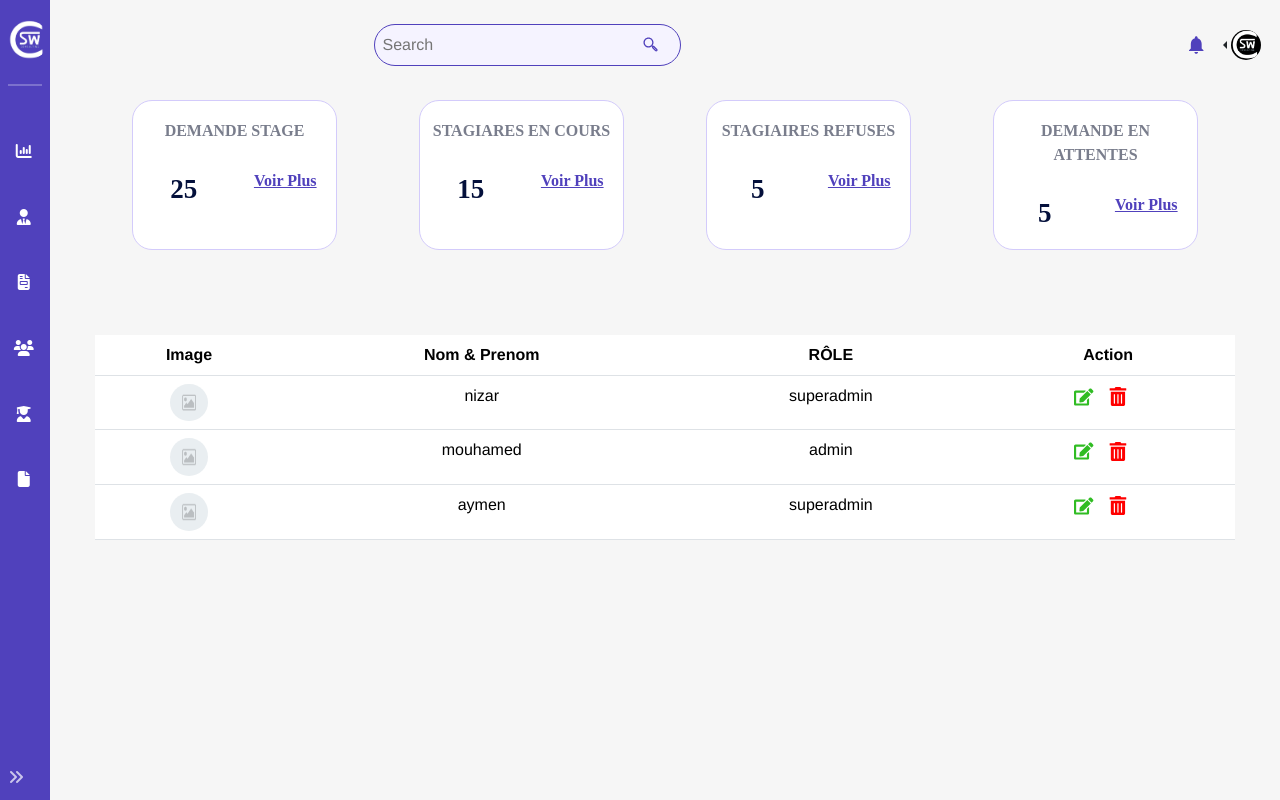
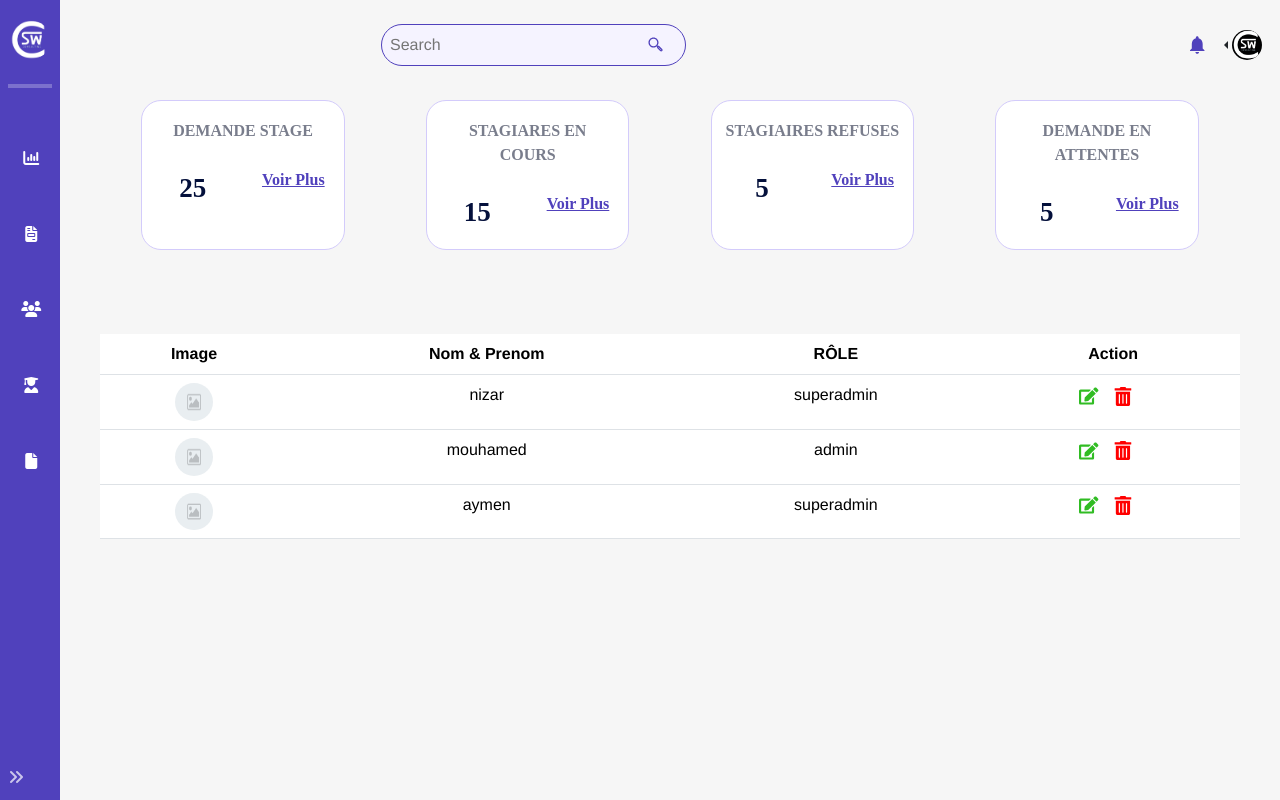
Before and after one commit to nizarchaouch/gestion_de_stagiaires, a Vue app: page /#/ in a window 1280 px wide. Built offline with nearby package versions, Linux system fonts and the light colour scheme.

Commit message:
modifier side bar

```diff
--- a/src/components/profil/ProfilIcon.vue
+++ b/src/components/profil/ProfilIcon.vue
@@ -34,6 +34,7 @@
       </button>
       <ul class="dropdown-menu" aria-labelledby="dropdownMenuButton1">
         <li><a class="dropdown-item" href="#">Profil</a></li>
+        <li><a class="dropdown-item" href="#/admin">Gere Admin</a></li>
         <li><a class="dropdown-item" href="#">Déconnexion</a></li>
       </ul>
     </div>
--- a/src/components/sidebar/SideBar.vue
+++ b/src/components/sidebar/SideBar.vue
@@ -21,7 +21,6 @@ export default {
     </h1>
     <hr />
     <SidebarLink to="/" icon="fas fa-chart-column">Statistiques</SidebarLink>
-    <SidebarLink to="/admin" icon="fas fa-user-tie">Admins</SidebarLink>
     <SidebarLink to="/demande" icon="fas fa-file-invoice">Demandes</SidebarLink>
     <SidebarLink to="/encadrant" icon="fas fa-users">Encadrants</SidebarLink>
     <SidebarLink to="/stagiaire" icon="fas fa-user-graduate">
@@ -71,8 +70,8 @@ export default {
     transition: 0.2s linear;
   }
   h1 img {
-    height: 3em;
-    width: 3em;
+    height: 3.5em;
+    width: 3.5em;
     margin-top: 10px;
   }
   #logocoll {
@@ -81,7 +80,7 @@ export default {
   }
   hr {
     width: 100%;
-    border: solid 1.5px;
+    border: solid 2px;
     color: var(--sidebar-item-hover);
     margin-bottom: 2em;
   }
--- a/src/components/sidebar/SidebarLink.vue
+++ b/src/components/sidebar/SidebarLink.vue
@@ -44,26 +44,26 @@ export default {
 
   cursor: pointer;
   position: relative;
-  font-weight: 400;
+  font-weight: 600;
   user-select: none;
 
   margin: 0.8em 0;
   padding: 0.2em;
   border-radius: 0.25em;
-  height: 1.5em;
+  height: 2em;
 
   color: white;
   text-decoration: none;
 
-  width: 95%;
-  height: 40px;
+  width: 97%;
+  height: 50px;
   flex-shrink: 0;
 }
 .link:hover {
   background-color: var(--sidebar-item-hover);
   color: #5041bc;
   font-family: Nunito;
-  font-size: 15px;
+  font-size: 16px;
   font-style: normal;
   font-weight: 800;
   line-height: normal;
@@ -76,7 +76,7 @@ export default {
 }
 .link .icon {
   flex-shrink: 0;
-  width: 25px;
+  width: 40px;
   margin-right: 20px;
 }
 </style>
--- a/src/components/sidebar/stat.js
+++ b/src/components/sidebar/stat.js
@@ -3,8 +3,8 @@ import { ref, computed } from "vue";
 export const collapsed = ref(true);
 export const toggleSidebar = () => (collapsed.value = !collapsed.value);
 
-export const SIDEBAR_WIDTH = 180;
-export const SIDEBAR_WIDTH_COLLAPSED = 50;
+export const SIDEBAR_WIDTH = 230;
+export const SIDEBAR_WIDTH_COLLAPSED = 60;
 export const sidebarWidth = computed(
   () => `${collapsed.value ? SIDEBAR_WIDTH_COLLAPSED : SIDEBAR_WIDTH}px`
 );
```
